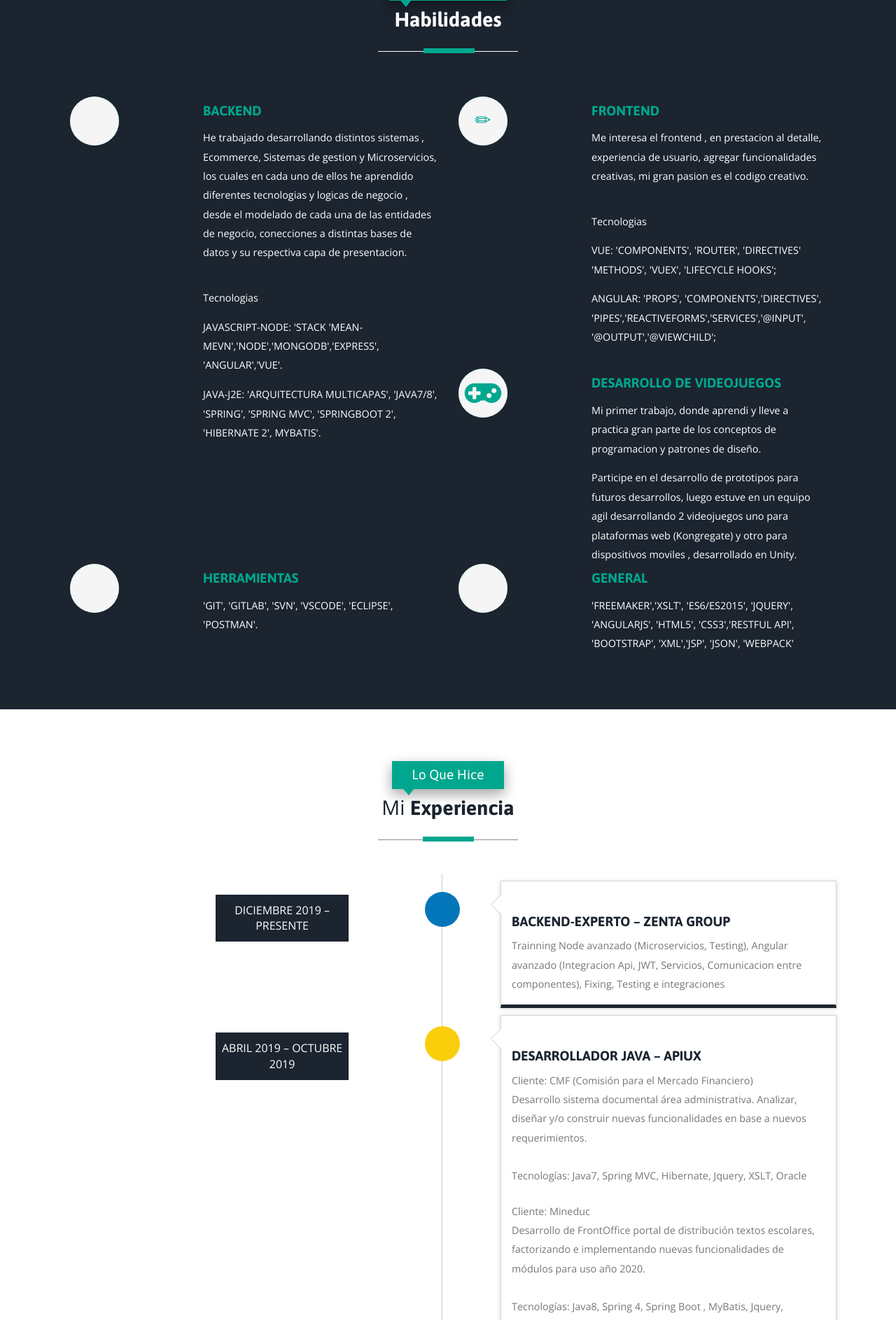
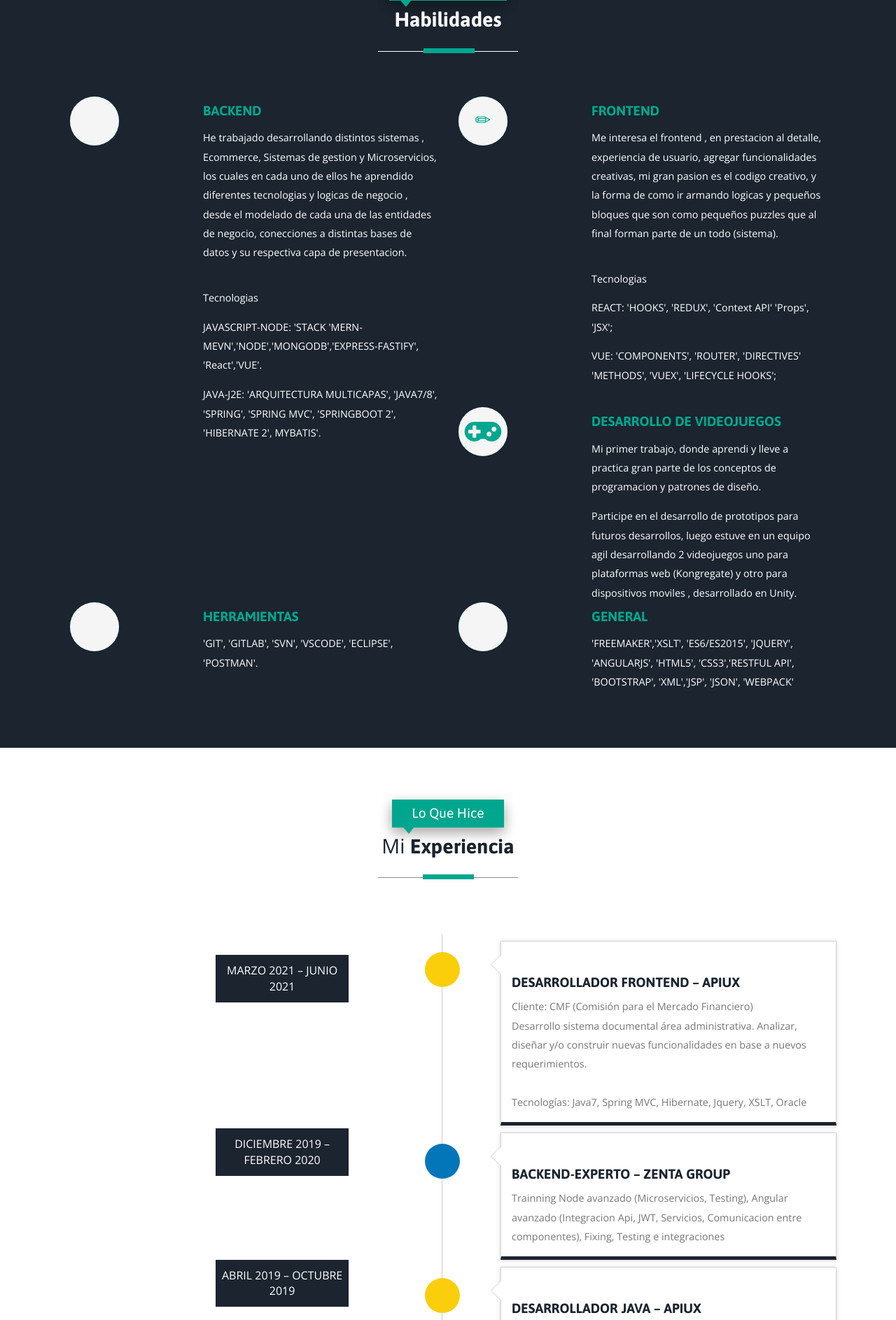
Before and after one commit to jonasoft86/Portafolio, a PHP site: page / in a window 1280 px wide. Shown: the part 1419-3306 px from the top of the page at 70% size. Run offline with PHP 8.4, Linux system fonts and the light colour scheme; some libraries are stand-ins or nearby versions; some web fonts are replaced.

Commit message:
Cambio de imagen y skills

```diff
--- a/css/style.css
+++ b/css/style.css
@@ -799,22 +799,25 @@ ul.year li {
     display: block;
 }
 ul.year li:nth-child(2){
-	    margin-top: 130px;
+	    margin-top: 180px;
 }
 ul.year li:nth-child(3){
-	    margin-top: 420px;
+	    margin-top: 120px;
 }
 ul.year li:nth-child(4){
-	    margin-top: 250px;
+	    margin-top: 450px;
 }
 ul.year li:nth-child(5){
 	    margin-top: 220px;
 }
+ul.year li:nth-child(6){
+	margin-top: 220px;
+}
 .timeline-badge.success i {
     font-size: 0.9em;
 }
 .time-main {
-    margin-top: 3em;
+    margin-top: 5em;
 }
 /*--//work--*/
 /*-- portfolio --*/
--- a/index.html
+++ b/index.html
@@ -141,7 +141,7 @@ Smartphone Compatible web template, free webdesigns for Nokia, Samsung, LG, Sony
                 <ol>
                   <li>&lt;<span class="tag">html</span>&gt;</li>
                   <li>&nbsp;&nbsp;&lt;<span class="tag">head</span>&gt;</li>
-                  <li>&nbsp;&nbsp;&nbsp;&nbsp;&lt;<span class="tag">title</span>&gt;<span class="text">Portafolio Web</span>&lt;<span class="tag">/title</span>&gt;
+                  <li>&nbsp;&nbsp;&nbsp;&nbsp;&lt;<span class="tag">title</span>&gt;<span class="text">Desarrollador Frontend-FullStack</span>&lt;<span class="tag">/title</span>&gt;
 
                   <li>&nbsp;&nbsp;&lt;/<span class="tag">head</span>&gt;</li>
                   <li>&nbsp;&nbsp;&lt;<span class="tag">body</span>&gt;</li>
@@ -151,10 +151,11 @@ Smartphone Compatible web template, free webdesigns for Nokia, Samsung, LG, Sony
                   <li>&nbsp;&nbsp;&nbsp;&nbsp;&nbsp;&lt;<span class="tag">ul</span>&gt;</li>
                     <li>&nbsp;&nbsp;&nbsp;&nbsp;&nbsp;&nbsp;&nbsp;&lt;<span class="tag">li</span>&gt;<span class="text">Node/Express</span> &lt;/<span class="tag">li</span>&gt;</li>
                     <li>&nbsp;&nbsp;&nbsp;&nbsp;&nbsp;&nbsp;&nbsp;&lt;<span class="tag">li</span>&gt;<span class="text">Spring Framework/Spring Boot</span> &lt;/<span class="tag">li</span>&gt;</li>
-                    <li>&nbsp;&nbsp;&nbsp;&nbsp;&nbsp;&nbsp;&nbsp;&lt;<span class="tag">li</span>&gt;<span class="text">MongoDB/MySQL/MariaDB</span> &lt;/<span class="tag">li</span>&gt;</li>
-                    <li>&nbsp;&nbsp;&nbsp;&nbsp;&nbsp;&nbsp;&nbsp;&lt;<span class="tag">li</span>&gt;<span class="text">HTML5/CSS3</span> &lt;/<span class="tag">li</span>&gt;</li>
+                    <li>&nbsp;&nbsp;&nbsp;&nbsp;&nbsp;&nbsp;&nbsp;&lt;<span class="tag">li</span>&gt;<span class="text">MongoDB/MySQL/MariaDB/Firebase</span> &lt;/<span class="tag">li</span>&gt;</li>
+                    <li>&nbsp;&nbsp;&nbsp;&nbsp;&nbsp;&nbsp;&nbsp;&lt;<span class="tag">li</span>&gt;<span class="text">HTML5/CSS3/Sass</span> &lt;/<span class="tag">li</span>&gt;</li>
                     <li>&nbsp;&nbsp;&nbsp;&nbsp;&nbsp;&nbsp;&nbsp;&lt;<span class="tag">li</span>&gt;<span class="text">Typescript/Javascript</span> &lt;/<span class="tag">li</span>&gt;</li>
-                    <li>&nbsp;&nbsp;&nbsp;&nbsp;&nbsp;&nbsp;&nbsp;&lt;<span class="tag">li</span>&gt;<span class="text">C/C++/C#/Java</span> &lt;/<span class="tag">li</span>&gt;</li>
+                    <li>&nbsp;&nbsp;&nbsp;&nbsp;&nbsp;&nbsp;&nbsp;&lt;<span class="tag">li</span>&gt;<span class="text">PHP/C/C++/C#/Java</span> &lt;/<span class="tag">li</span>&gt;</li>
+					<li>&nbsp;&nbsp;&nbsp;&nbsp;&nbsp;&nbsp;&nbsp;&lt;<span class="tag">li</span>&gt;<span class="text">Frontends: React/Vue</span> &lt;/<span class="tag">li</span>&gt;</li>
                   <li>&nbsp;&nbsp;&nbsp;&nbsp;&nbsp;&lt;/<span class="tag">ul</span>&gt;</li>
 
                   <li>&nbsp;&nbsp;&nbsp;&nbsp;&lt;<span class="tag">skill-component</span>&gt;</li>
@@ -210,6 +211,7 @@ Smartphone Compatible web template, free webdesigns for Nokia, Samsung, LG, Sony
 											<p>2 años experiencia Desarrollo de videojuegos C#, Unity</p>
 											<p>2 años experiencia PHP Laravel</p>
 											<p>1 año experiencia Java-Spring-SpringBoot.</p>
+											<p>1 año experiencia Frameworks Frontends.</p>
 											<ul>
 												<li><a class="a-btn-a scroll" href="#port">Mis Trabajos</a></li>
 												<li><a class="a-btn-h scroll" href="#contact">Contáctame</a></li>
@@ -286,8 +288,8 @@ Smartphone Compatible web template, free webdesigns for Nokia, Samsung, LG, Sony
 						<br>
 						<p>Tecnologias<p>
 					    <p>JAVASCRIPT-NODE: 'STACK
-							'MEAN-MEVN','NODE','MONGODB','EXPRESS',
-							'ANGULAR','VUE'.
+							'MERN-MEVN','NODE','MONGODB','EXPRESS-FASTIFY',
+							'React','VUE'.
 						</p>
 						<p>
 							JAVA-J2E: 'ARQUITECTURA
@@ -309,21 +311,21 @@ Smartphone Compatible web template, free webdesigns for Nokia, Samsung, LG, Sony
 					<div class="col-xs-8 wthree_about_right_grid_right">
 						<h4>Frontend</h4>
 						<p>Me interesa el frontend , en prestacion al detalle, experiencia de usuario, agregar funcionalidades creativas,
-							mi gran pasion es el codigo creativo.
+							mi gran pasion es el codigo creativo, y la forma de como ir armando logicas y pequeños bloques que son como pequeños puzzles
+							que al final forman parte de un todo (sistema).
 						</p>
 						<br>
 						<p>Tecnologias<p>
+						<p>
+							REACT: 'HOOKS',
+							'REDUX', 'Context API'
+							'Props', 'JSX';
+						</p>
 						<p>
 							VUE: 'COMPONENTS',
 							'ROUTER', 'DIRECTIVES'
 							'METHODS', 'VUEX',
 							'LIFECYCLE HOOKS';
-						</p>
-						<p>
-							ANGULAR: 'PROPS',
-							'COMPONENTS','DIRECTIVES',
-							'PIPES','REACTIVEFORMS','SERVICES','@INPUT',
-							'@OUTPUT','@VIEWCHILD';
 						</p>
 					</div>
 					<div class="clearfix"> </div>
@@ -397,19 +399,38 @@ Smartphone Compatible web template, free webdesigns for Nokia, Samsung, LG, Sony
 					<div class="time-main w3l-agile">
 							<div class="col-md-6 year-info">
 							   <ul class="year">
-								   <li class="wow fadeInLeft">DICIEMBRE 2019 – PRESENTE</li>
-								   <li class="wow fadeInLeft" data-wow-delay="0.1s">ABRIL 2019 – OCTUBRE 2019</li>
+								<li class="wow fadeInLeft" data-wow-delay="0.1s">MARZO 2021 – JUNIO 2021</li>
+								   <li class="wow fadeInLeft" data-wow-delay="0.15s">DICIEMBRE 2019 – FEBRERO 2020</li>
+								   <li class="wow fadeInLeft" data-wow-delay="0.20s">ABRIL 2019 – OCTUBRE 2019</li>
 
-								   <li class="wow fadeInLeft" data-wow-delay="0.2s">MARZO 2018 – SEPTIEMBRE 2018</li>
-								   <li class="wow fadeInLeft" data-wow-delay="0.3s">ABRIL 2017 – SEPTIEMBRE 2017</li>
-								   <li class="wow fadeInLeft" data-wow-delay="0.4s">JUNIO 2016 – DICIEMBRE 2016</li>
+								   <li class="wow fadeInLeft" data-wow-delay="0.25s">MARZO 2018 – SEPTIEMBRE 2018</li>
+								   <li class="wow fadeInLeft" data-wow-delay="0.30s">ABRIL 2017 – SEPTIEMBRE 2017</li>
+								   <li class="wow fadeInLeft" data-wow-delay="0.35s">JUNIO 2016 – DICIEMBRE 2016</li>
 								   <div class="clearfix"></div>
 								</ul>
 							</div>
 					                        <ul class="col-md-6 timeline">
 
 
-																<li class="box wow fadeInRight" >
+																<li class="box wow fadeInRight" data-wow-delay="0.1s">
+																	<div class="timeline-badge primary"><i class="glyphicon glyphicon-briefcase"></i></div>
+																	<div class="timeline-panel">
+																	<div class="timeline-heading">
+																		<img class="img-circle" src="images/apiux-logo.png">
+																		<h4 class="timeline-title">DESARROLLADOR FRONTEND – APIUX</h4>
+																	</div>
+																	<div class="timeline-body">
+																		<p>Cliente: CMF (Comisión para el Mercado Financiero)<br>
+																		Desarrollo sistema documental área administrativa.
+																		Analizar, diseñar y/o construir nuevas funcionalidades en base a
+																		nuevos requerimientos.<br><br>
+																		Tecnologías: Java7, Spring MVC, Hibernate, Jquery, XSLT, Oracle
+																		</p>
+																	</div>
+																	</div>
+																</li>
+
+																<li class="box wow fadeInRight" data-wow-delay="0.15s">
 																		<div class="timeline-badge info"><i class="glyphicon glyphicon-briefcase"></i></div>
 																  		<div class="timeline-panel">
 																		<div class="timeline-heading">
@@ -424,7 +445,7 @@ Smartphone Compatible web template, free webdesigns for Nokia, Samsung, LG, Sony
 																</li>
 
 
-																<li class="box wow fadeInRight" data-wow-delay="0.1s">
+																<li class="box wow fadeInRight" data-wow-delay="0.2s">
 																  <div class="timeline-badge primary"><i class="glyphicon glyphicon-briefcase"></i></div>
 																  <div class="timeline-panel">
 																	<div class="timeline-heading">
@@ -452,7 +473,7 @@ Smartphone Compatible web template, free webdesigns for Nokia, Samsung, LG, Sony
 
 
 
-																<li class="box wow fadeInRight" data-wow-delay="0.2s">
+																<li class="box wow fadeInRight" data-wow-delay="0.25s">
 																  <div class="timeline-badge danger"><i class="glyphicon glyphicon-briefcase"></i></div>
 																  <div class="timeline-panel">
 																	<div class="timeline-heading">
@@ -488,7 +509,7 @@ Smartphone Compatible web template, free webdesigns for Nokia, Samsung, LG, Sony
 																	</div>
 																  </div>
 																</li>
-																<li class="box wow fadeInRight" data-wow-delay="0.4s">
+																<li class="box wow fadeInRight" data-wow-delay="0.35s">
 																  <div class="timeline-badge pass"><i class="glyphicon glyphicon-briefcase"></i></div>
 																  <div class="timeline-panel">
 																	<div class="timeline-heading">
@@ -537,10 +558,10 @@ Smartphone Compatible web template, free webdesigns for Nokia, Samsung, LG, Sony
 				<div class="portfolio backend" data-cat="backend">
 				  <div class="portfolio-wrapper first">
 
-					<div class="portfolio-bg" style="background-image: url('images/java-stack.png');"></div>
+					<div class="portfolio-bg" style="background-image: url('images/mernStack.jpg');"></div>
 					<div class="label">
 					  <div class="label-text">
-						<h4>Stack Java</h4>
+						<h4>Stack Mern</h4>
 						<span class="text-category">Backend</span>
 
 						<a href="#block-1" class="template-btn" >Ver</a>
@@ -558,10 +579,10 @@ Smartphone Compatible web template, free webdesigns for Nokia, Samsung, LG, Sony
 				<div class="portfolio backend" data-cat="backend">
 					<div class="portfolio-wrapper first">
 
-					  <div class="portfolio-bg" style="background-image: url('images/mean-stack.jpg');"></div>
+					  <div class="portfolio-bg" style="background-image: url('images/mevnStack.jpg');"></div>
 					  <div class="label">
 						<div class="label-text">
-						  <h4>Stack Mean</h4>
+						  <h4>Stack Mevn</h4>
 						  <span class="text-category">Backend</span>
 						  <a href="#" class="template-btn" >Ver</a>
 						</div>
```
Also changed, not shown: images/about-pic.jpg, images/mernStack.jpg (added), images/mevnStack.jpg (added).
